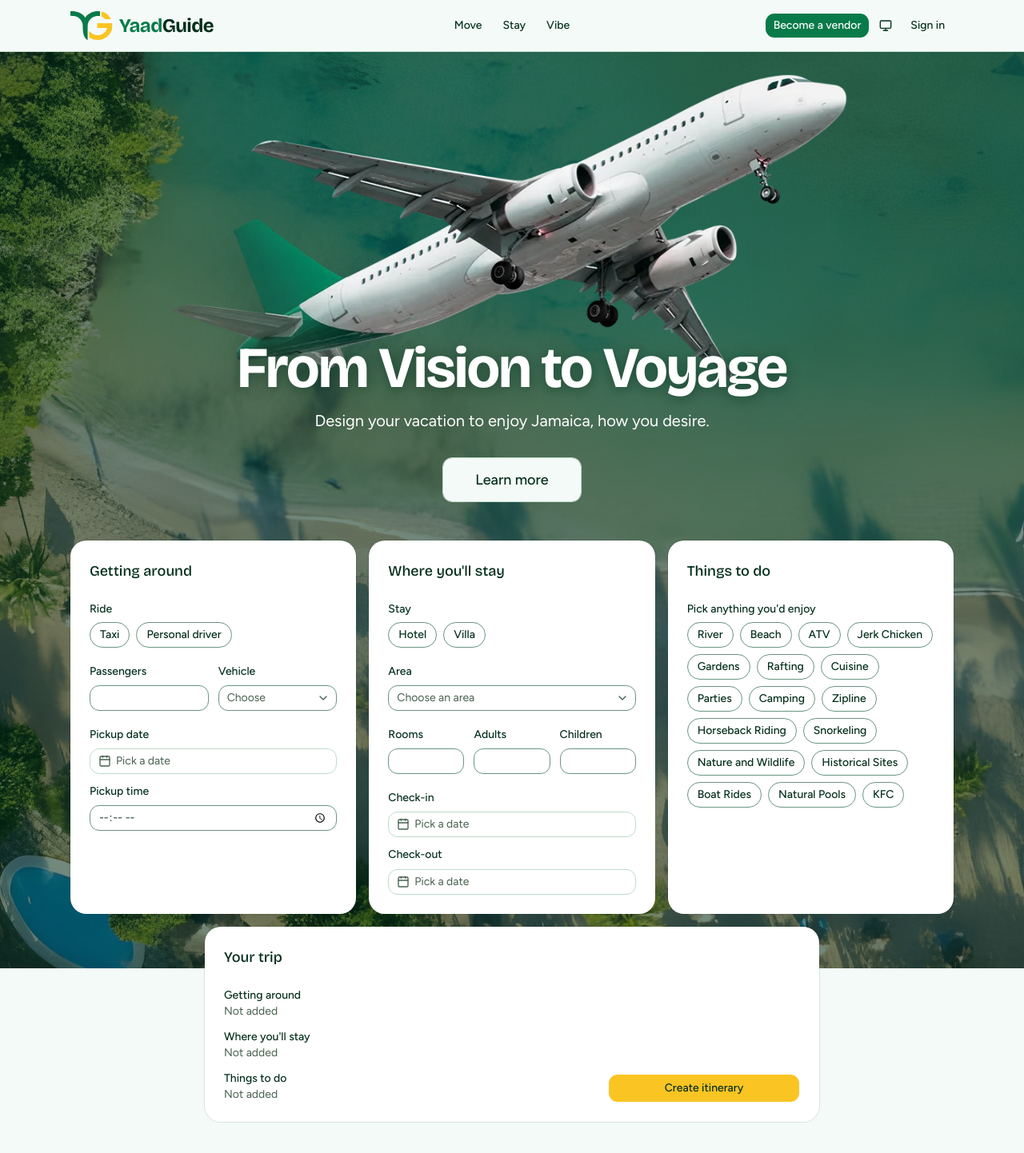
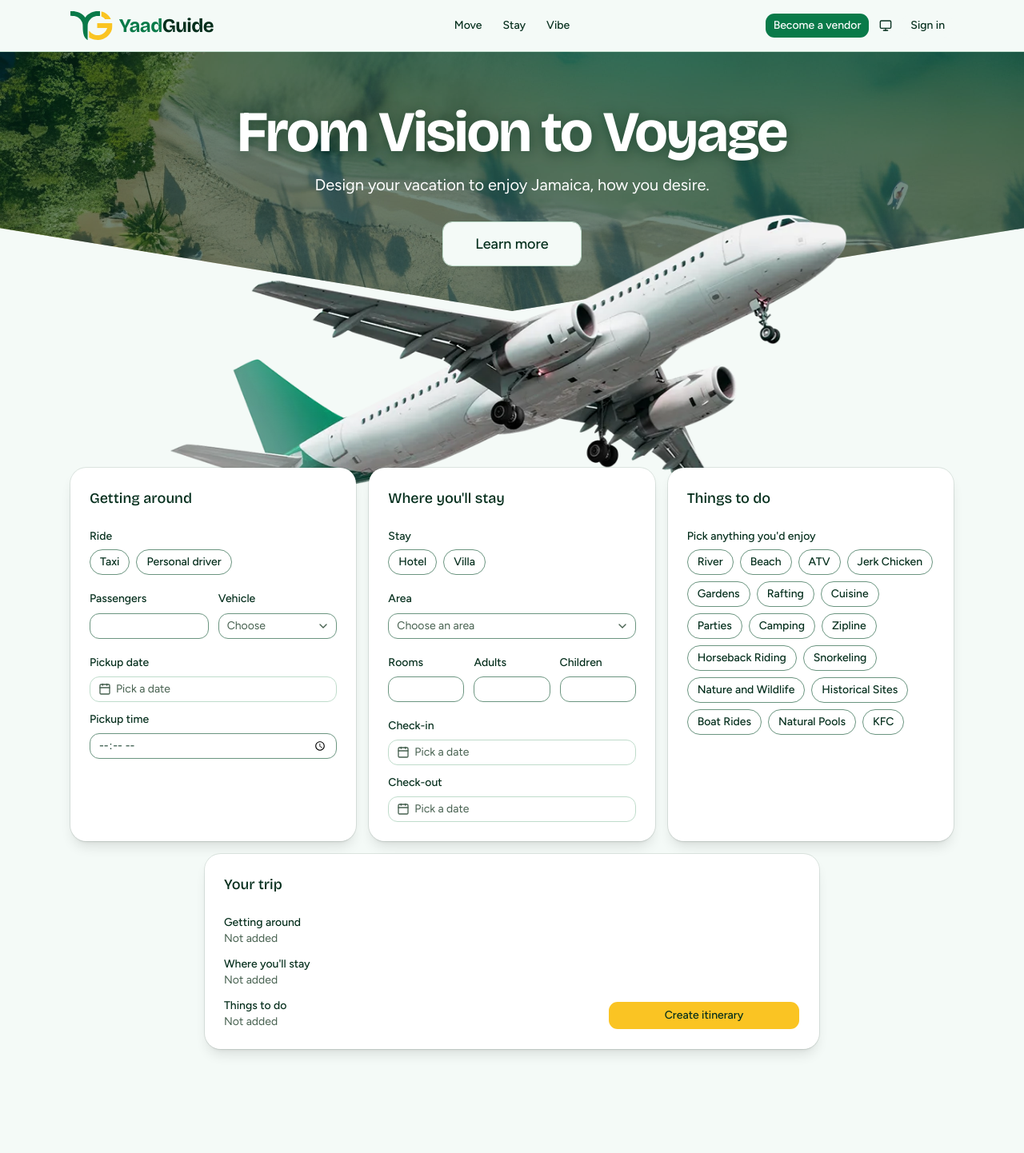
Before and after one commit to dorianbucknor/yaad-guide, a Next.js app: page / in a window 1280 px wide. Shown: the top 1442 px of the page at 80% size. Built offline with nearby package versions, Linux system fonts and the light colour scheme.

Commit message:
feat(landing): v-shaped hero edge with plane behind the quick-start cards
Co-Authored-By: Claude Sonnet 5.5 <noreply@anthropic.com>

```diff
--- a/src/app/globals.css
+++ b/src/app/globals.css
@@ -83,7 +83,7 @@
   @keyframes plane-fly {
     from {
       opacity: 0;
-      transform: translate(-30vw, 13vw) scale(0.35);
+      transform: translate(-30vw, 13.4vw) scale(0.35);
     }
     to {
       opacity: 1;
--- a/src/components/landing/hero.tsx
+++ b/src/components/landing/hero.tsx
@@ -8,7 +8,11 @@ import { cn } from "@/lib/utils";
  * var(--hero-overhang) (defined in globals.css), via a negative bottom margin. The section that follows
  * the hero must use pt-[var(--hero-overhang)] so nothing overlaps.
  *
- * Stacking: photo, scrim and plane share one clipped z-0 layer (plane last, so above the scrim); text and children are z-20.
+ * Shape: the photo and scrim layer is clipped to a V-shaped bottom edge (page background shows below it). The plane straddles that edge:
+ * about a third of its height above it, the rest below, and the cards row is pulled down only 0.23 plane-widths below the edge so
+ * it overlaps the plane's lower part.
+ *
+ * Stacking: photo and scrim z-0, plane z-10, text and cards z-20 (the plane tucks behind the cards).
  */
 export function Hero({
   children,
@@ -18,9 +22,13 @@ export function Hero({
   return (
     <section
       aria-labelledby="hero-heading"
-      className="relative isolate flow-root"
+      className="relative isolate flow-root overflow-x-clip"
     >
-      <div className="absolute inset-0 z-0 overflow-hidden" aria-hidden="true">
+      <div className="relative">
+        <div
+          className="absolute inset-0 z-0 [clip-path:polygon(0_0,100%_0,100%_68%,50%_100%,0_68%)]"
+          aria-hidden="true"
+        >
           <Image
             src="/landing/beach-water.jpg"
             alt=""
@@ -31,11 +39,13 @@ export function Hero({
           />
           {/* Scrim: brand-dark at 55%. Measured white text vs the lightest photo pixel under it (canvas, 1360px wide): sub-line 5.56:1 (needs 4.5), headline 5.59:1 (needs 3). Same photo and scrim in light and dark. 40% fails (4.04). */}
           <div className="absolute inset-0 bg-brand-dark/55" />
+        </div>
+
         {/*
           Plane: centered at rest (left-1/2 plus the translate property, which
           the animation's transform composes with), sized by --hero-plane-width
-          in globals.css. Its white fuselage sits above the headline so white
-          text never lands on white; only the dark wing tips reach the text.
+          in globals.css (height is width x 478/947). Its bottom sits 0.34 widths
+          below the V edge, so about a third of it is over the photo.
         */}
         <Image
           src="/landing/plane.webp"
@@ -43,12 +53,11 @@ export function Hero({
           loading="eager"
           width={947}
           height={478}
-          className="pointer-events-none absolute top-2 left-1/2 w-(--hero-plane-width) max-w-none -translate-x-1/2 animate-plane-fly motion-reduce:animate-none"
+          aria-hidden="true"
+          className="pointer-events-none absolute bottom-[calc(var(--hero-plane-width)*-0.34)] left-1/2 z-10 w-(--hero-plane-width) max-w-none -translate-x-1/2 animate-plane-fly motion-reduce:animate-none"
         />
-      </div>
 
-      {/* Top padding follows the plane's height (width x 478/947), so the headline starts below the fuselage at every width. */}
-      <div className="relative z-20 mx-auto flex max-w-6xl flex-col items-center px-4 pt-[calc(var(--hero-plane-width)*0.42)] pb-12 text-center text-white md:px-6">
+        <div className="relative z-20 mx-auto flex max-w-6xl flex-col items-center px-4 pt-12 pb-14 text-center text-white md:px-6 md:pt-16">
           <h1
             id="hero-heading"
             className="max-w-3xl text-5xl font-bold tracking-tight text-balance [text-shadow:0_2px_16px_rgb(4_46_28/0.55)] md:text-7xl"
@@ -72,8 +81,10 @@ export function Hero({
             Learn more
           </a>
         </div>
+      </div>
 
-      <div className="relative z-20 mx-auto mb-[calc(var(--hero-overhang)*-1)] max-w-6xl px-4 animate-quick-start-in motion-reduce:animate-none md:px-6">
+      {/* Soft floating shadow on the cards only (not the wrapper), so they lift off the plane behind them. */}
+      <div className="relative z-20 mx-auto mt-[calc(var(--hero-plane-width)*0.23)] mb-[calc(var(--hero-overhang)*-1)] max-w-6xl px-4 animate-quick-start-in motion-reduce:animate-none md:px-6 [&_[data-slot=card]]:shadow-lg">
         {children}
       </div>
     </section>
```
Lines whose indentation alone changed are shown as unchanged.
